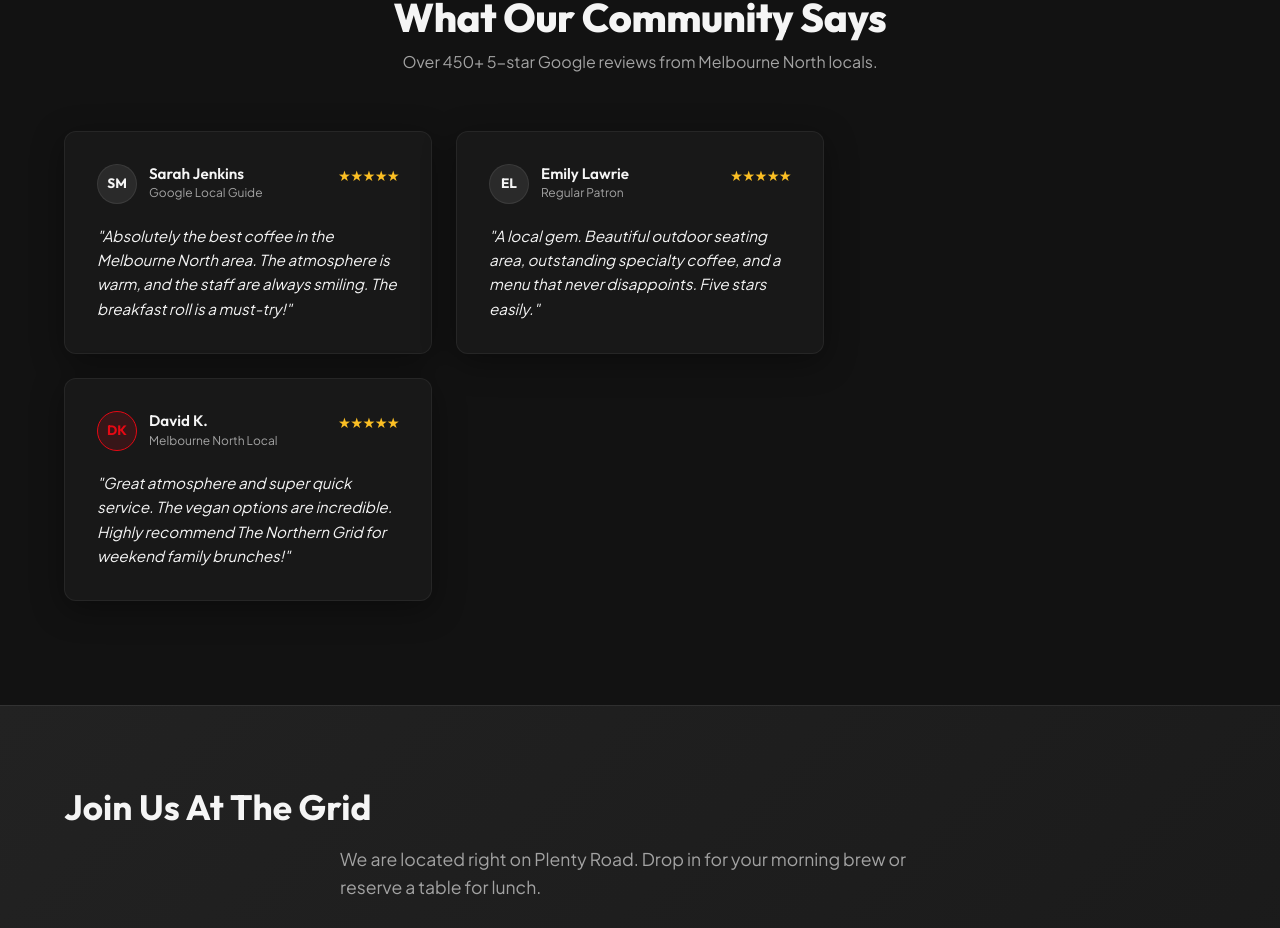
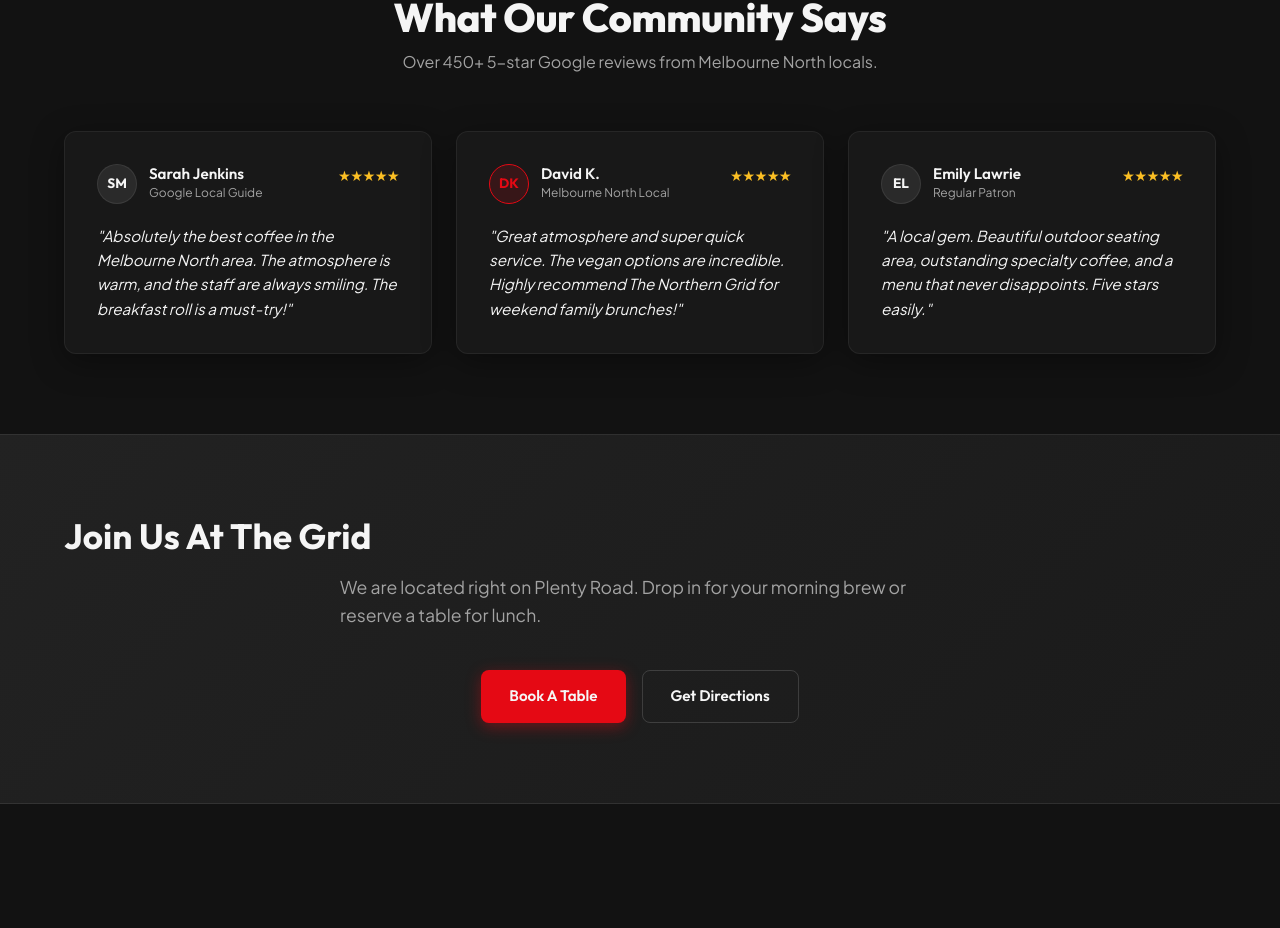
Before and after one commit to grpkarunathilaka/notherngrid, an Angular app: page / in a window 1280 px wide. Shown: the part 1360-2288 px from the top of the page. After the commit the page ends 2164 px from the top, so only its background shows below. Built offline with nearby package versions, Linux system fonts and the light colour scheme.

Commit message:
style(home): align reviews in a single row using CSS Grid

```diff
--- a/src/app/pages/home/home.css
+++ b/src/app/pages/home/home.css
@@ -278,19 +278,16 @@
   }
 }
 
-/* Masonry Reviews Grid */
+/* Reviews Grid */
 .masonry-reviews {
-  column-count: 1;
-  column-gap: 1.5rem;
+  display: grid;
+  grid-template-columns: 1fr;
+  gap: 1.5rem;
 }
 
 .review-card {
-  display: inline-block;
-  width: 100%;
-  margin-bottom: 1.5rem;
   padding: 2rem;
   transition: var(--transition-normal);
-  break-inside: avoid;
 }
 
 .review-card:hover {
@@ -357,13 +354,7 @@
 
 @media (min-width: 768px) {
   .masonry-reviews {
-    column-count: 2;
-  }
-}
-
-@media (min-width: 1024px) {
-  .masonry-reviews {
-    column-count: 3;
+    grid-template-columns: repeat(3, 1fr);
   }
 }
 
```
